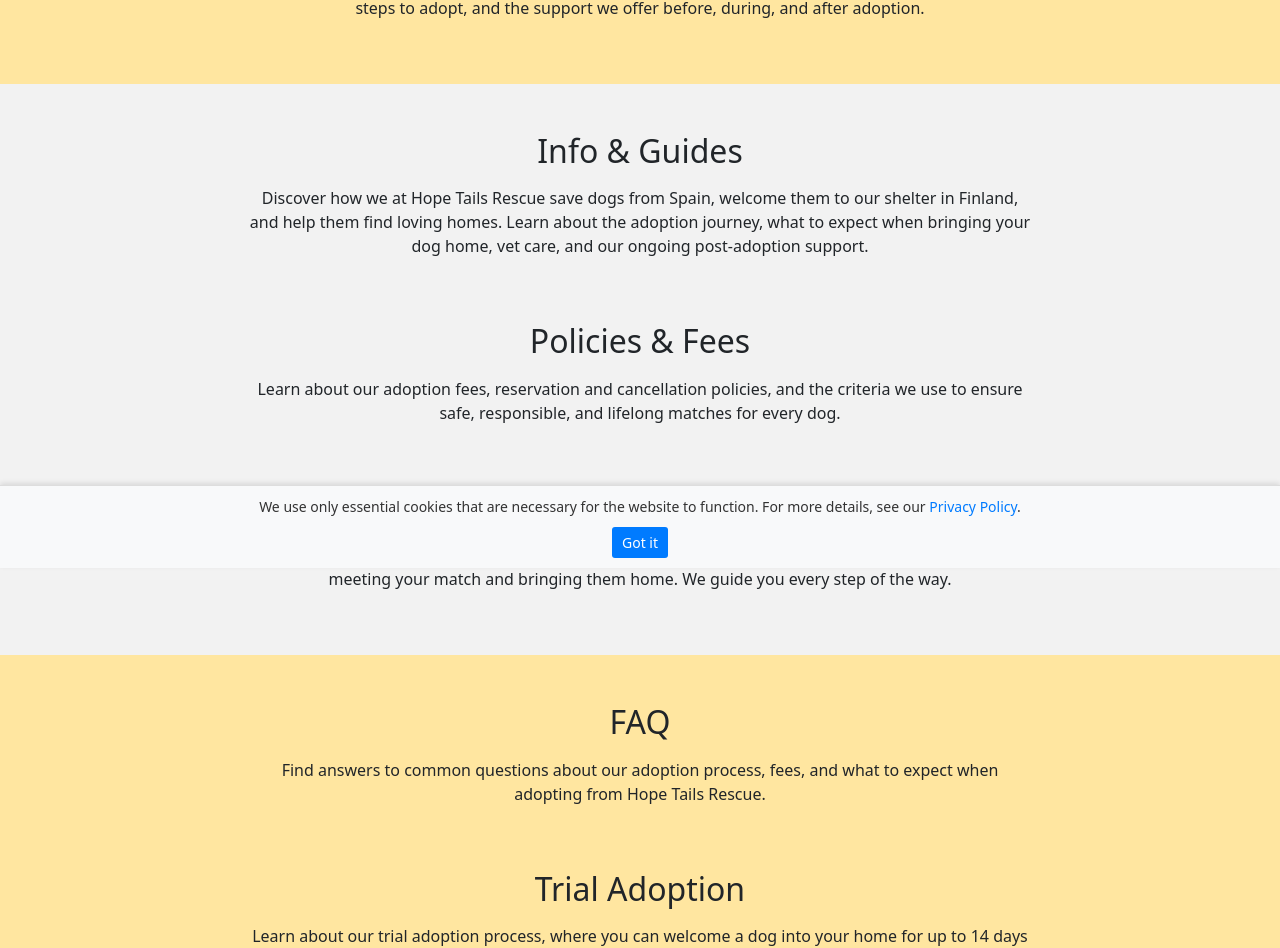
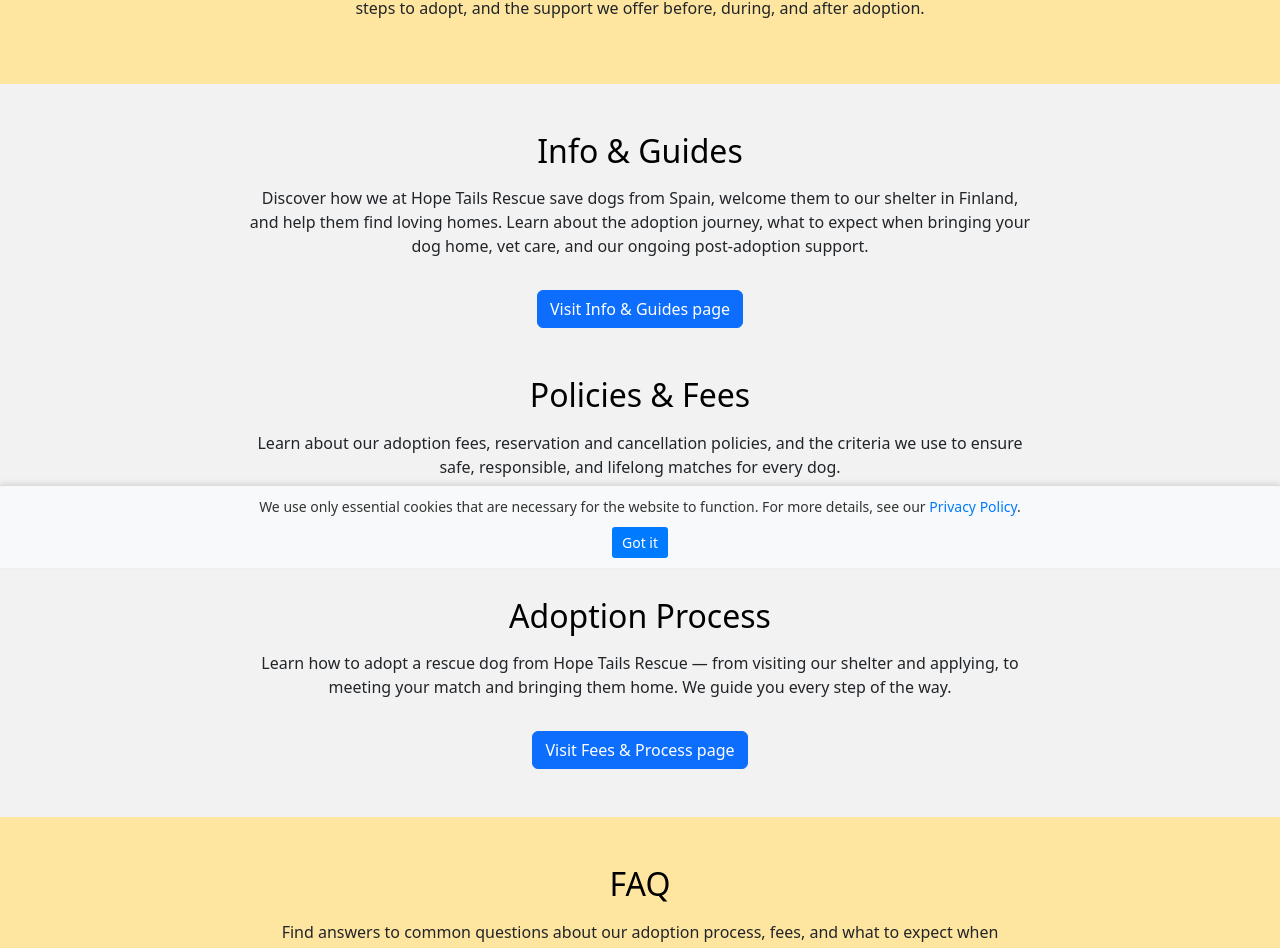
Before and after one commit to kristakorento/animal-rescue-adoption-website, a React (Vite) app: page /adoption in a window 1280 px wide. Shown: the part 232-1180 px from the top of the page. Built offline with nearby package versions, Linux system fonts and the light colour scheme.

Commit message:
Lisätty linkitykset Adoption-sivulle.

```diff
--- a/src/Nettisivujen_Koodit/Adoption.jsx
+++ b/src/Nettisivujen_Koodit/Adoption.jsx
@@ -10,27 +10,32 @@ function Adoption() {
         </div>
       </div>
       <div className="bg-color-gray p-5">
-        <h2 className="pb-2">Info & Guides</h2>
+        <h2 className="pb-2"><a className="title-link" href="/adoption/info-guides">Info & Guides</a></h2>
         <div className="paragraph-text">
           <p>Discover how we at Hope Tails Rescue save dogs from Spain, welcome them to our shelter in Finland, and help them find loving homes. Learn about the adoption journey, what to expect when bringing your dog home, vet care, and our ongoing post-adoption support.</p>
+          <a href="/adoption/info-guides" className="btn btn-primary mt-3">Visit Info & Guides page</a>
         </div>
-        <h2 className="pt-5 pb-2">Policies & Fees</h2>
+        <h2 className="pt-5 pb-2"><a className="title-link" href="/adoption/policies">Policies & Fees</a></h2>
         <div className="paragraph-text">
           <p>Learn about our adoption fees, reservation and cancellation policies, and the criteria we use to ensure safe, responsible, and lifelong matches for every dog.</p>
+          <a href="/adoption/policies" className="btn btn-primary mt-3">Visit Policies page</a>
         </div>
-        <h2 className="pt-5 pb-2">Adoption Process</h2>
+        <h2 className="pt-5 pb-2"><a className="title-link" href="/adoption/fees-and-process">Adoption Process</a></h2>
         <div className="paragraph-text">
           <p>Learn how to adopt a rescue dog from Hope Tails Rescue — from visiting our shelter and applying, to meeting your match and bringing them home. We guide you every step of the way. </p>
+          <a href="/adoption/fees-and-process" className="btn btn-primary mt-3">Visit Fees & Process page</a>
         </div>
       </div>
       <div className="bg-color-yellow p-5">
-        <h2 className="pb-2">FAQ</h2>
+        <h2 className="pb-2"><a className="title-link" href="/adoption/faq">FAQ</a></h2>
         <div className="paragraph-text">
           <p>Find answers to common questions about our adoption process, fees, and what to expect when adopting from Hope Tails Rescue.</p>
+          <a href="/adoption/faq" className="btn btn-primary mt-3">Visit FAQ page</a>
         </div>
-        <h2 className="pt-5 pb-2">Trial Adoption</h2>
+        <h2 className="pt-5 pb-2"><a className="title-link" href="/adoption/trial-adoption">Trial Adoption</a></h2>
         <div className="paragraph-text">
           <p>Learn about our trial adoption process, where you can welcome a dog into your home for up to 14 days to see if it's the right match before finalizing the adoption. We support you throughout the trial period.</p>
+          <a href="/adoption/trial-adoption" className="btn btn-primary mt-3">Visit Trial Adoption page</a>
         </div>
       </div>
     </div>
--- a/src/Nettisivujen_Tyylit/Adoption.css
+++ b/src/Nettisivujen_Tyylit/Adoption.css
@@ -1,3 +1,8 @@
+.title-link{
+  color: #000000;
+  text-decoration: none;
+}
+
 @media only screen and (min-width: 1200px) {
   .paragraph-text {
     padding-left: 200px;
```
